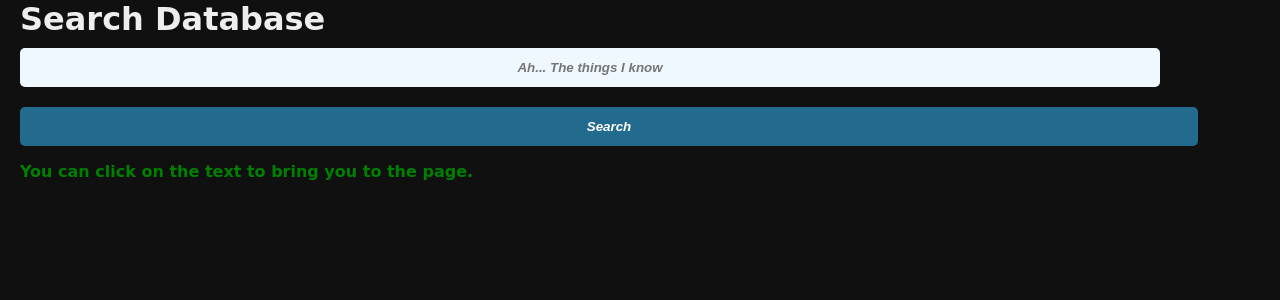
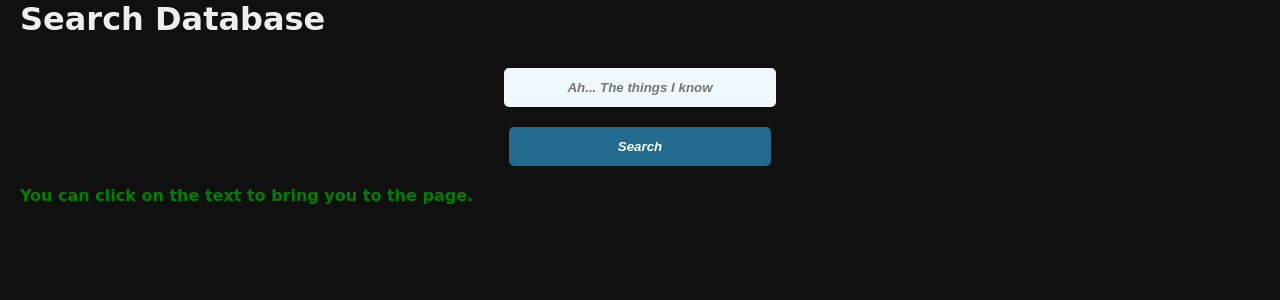
Before and after one commit to Guccci-Banana/Risk-of-Rain-2-, a Flask app: page /search in a window 1280 px wide. Shown: the part 155-455 px from the top of the page. Run offline with Flask 3, Linux system fonts and the light colour scheme.

Commit message:
added story and refined search bar

```diff
--- a/app.py
+++ b/app.py
@@ -124,6 +124,16 @@ def map_info(name):
 
     return render_template('map_info.html', map=map)
 
+@app.route('/survivorstory/<name>')
+def survivorstory(name):
+    db = get_db()
+    survivor = db.execute(
+        'SELECT * FROM survivor WHERE LOWER(name) = ?', (name,)
+    ).fetchone()
+    if survivor is None:
+        return render_template('survivornotfound.html'), 404
+    return render_template('survivorstory.html', survivor=survivor)
+
 '''
 @app.route('/bosses')
 def bosses():
@@ -196,7 +206,7 @@ def search():
         query = request.form['query'].lower()
         item_results = db.execute('SELECT * FROM Item WHERE LOWER(name) LIKE ?', ('%' + query + '%',)).fetchall()
         survivor_results = db.execute('SELECT * FROM Survivor WHERE LOWER(name) LIKE ?', ('%' + query + '%',)).fetchall()
-        ability_results = db.execute('SELECT * FROM Abilities WHERE LOWER(name) LIKE ?', ('%' + query + '%',)).fetchall()
+        ability_results = db.execute('SELECT * FROM Abilities WHERE LOWER(name) LIKE ? OR LOWER(traits) LIKE ?', ('%' + query + '%', '%' + query + '%')).fetchall()
         map_results = db.execute('SELECT * FROM Map WHERE LOWER(name) LIKE ?', ('%' + query + '%',)).fetchall()
         results = {
             'items': item_results,
--- a/static/css/style.css
+++ b/static/css/style.css
@@ -212,7 +212,7 @@ button:hover {
 .item-info-card {
     background: #181818;
     border-radius: 16px;
-    max-width: 500px;
+    max-width: 2000px;
     margin: 40px auto 0 auto;
     padding: 32px 24px 24px 24px;
     box-shadow: 0 2px 16px #0008;
@@ -243,39 +243,56 @@ a:focus {
     text-decoration: underline; /* underline on hover */
 }
 
-.resultslist {
-    display: flex;            /* Use flexbox for easy centering */
-    flex-direction: column;   /* Stack items vertically */
-    align-items: center;      /* Center horizontally */
-    margin-top: 20px;         /* Add some spacing from top */
+.results-grid {
+    display: grid;
+    grid-template-columns: repeat(auto-fit, minmax(220px, 1fr));
+    gap: 20px;
+    margin-top: 20px;
+}
+
+.results-column {
+    background: #101010;
+    padding: 15px;
+    border-radius: 10px;
+    box-shadow: 0 2px 6px rgba(0,0,0,0.1);
+}
+
+.results-column h2 {
+    margin-bottom: 10px;
+    color: #ffffff;
+}
+
+.results-column ul {
+    list-style: none; /* Center the list items */
+    padding: 0;
+}
+
+.results-column li {
+    margin: 5px 0;
+}
+
+.results-column a {
+    text-decoration: none;
+    color: #007acc;
+    font-weight: bold;
+}
+
+.results-column a:hover {
+    text-decoration: underline;
+}
+.no-results {
+    color: rgba(255, 0, 0, 0.65);
+    font-weight: bold;
 }
 
 
-/* Center the headings */
-.resultslist h2 {
-    text-align: center;
-    margin-bottom: 10px;
+.search-wrapper {
+    text-align: center;       /* Center the search bar */
+    margin-top: 20px;         /* Add some spacing from top */
+    margin-bottom: 20px;      /* Add some spacing from bottom */
+    width: 100%;
+    display: flex;
+    justify-content: center;
+    align-items: center;
+    gap: 10px;                /* Space between input and button */
 }
-
-/* Style and center the ul */
-.resultslist ul {
-    list-style-type: none;   /* Remove bullets */
-    padding: 0;
-    text-align: center;       /* Center text inside list items */
-}
-
-/* Optional: style individual li items */
-.resultslist li {
-    margin: 5px 0;
-}
-
-/* Style the links */
-.resultslist a {
-    text-decoration: none;    /* Remove underline */
-    color: #007BFF;           /* Link color */
-    transition: color 0.3s;
-}
-
-.resultslist a:hover {
-    color: #FF4500;           /* Hover color */
-}
--- a/templates/layout.html
+++ b/templates/layout.html
@@ -16,6 +16,7 @@
         <a href="{{ url_for('abilities') }}">Abilities</a>
         <a href="{{ url_for('maps') }}">Maps</a>
         <a href="{{ url_for('search') }}">Search</a>
+
 
         <div id="controls" style="display:none;">
             <button id="resetBtn" style="background-color: #1e1b2e;
--- a/templates/search.html
+++ b/templates/search.html
@@ -10,13 +10,13 @@
         </form>
     </div>
 
-
     <p style="color: green; font-weight: bold;">You can click on the text to bring you to the page.</p>
 
-    <div class="resultslist">
+    <div class="results-grid">
         {% if results %}
             {% set has_any_results = false %}
             {% for table_name, items in results.items() %}
+                <div class="results-column">
                     <h2>{{ table_name.capitalize() }}</h2>
                     {% if items %}
                         {% set has_any_results = true %}
@@ -24,42 +24,36 @@
                             {% for item in items %}
                                 {% if table_name == 'items' %}
                                     <li>
-                                    <strong>
                                         <a href="{{ url_for('item_info', name=item[1]|lower) }}">
                                             {{ item[1] }}
                                         </a>
-                                    </strong>
                                     </li>
                                 {% elif table_name == 'survivors' %}
                                     <li>
-                                    <strong>
                                         <a href="{{ url_for('survivor_info', name=item[1]|lower) }}">
                                             {{ item[1] }}
                                         </a>
-                                    </strong>
                                     </li>
                                 {% elif table_name == 'abilities' %}
                                     <li>
-                                    <strong>
                                         <a href="{{ url_for('abilities_info', name=item[1]|lower) }}">
                                             {{ item[1] }}
                                         </a>
-                                    </strong>
                                     </li>
                                 {% elif table_name == 'maps' %}
                                     <li>
-                                    <strong>
                                         <a href="{{ url_for('map_info', name=item[1]|lower) }}">
                                             {{ item[1] }}
                                         </a>
-                                    </strong>
                                     </li>
                                 {% endif %}
                             {% endfor %}
+                            <p>Total results in {{ table_name }}: {{ items|length }}</p>
                         </ul>
                     {% else %}
-                    <p class="no-results" style="color: rgba(255, 0, 0, 0.582); font-weight: bold;">No results found in {{ table_name }}.</p>
+                        <p class="no-results">No results found in {{ table_name }}.</p>
                     {% endif %}
+                </div>
             {% endfor %}
         {% endif %}
     </div>
--- a/templates/survivor_info.html
+++ b/templates/survivor_info.html
@@ -15,12 +15,15 @@
     </div>
 
     <div class="item-info-card draggable">
-        <p>Health Regeneration: {{ survivor['health_regeneration'] }} ( + {{ survivor['health_regeneration_scaling'] }} per level).</p>
+        <p>Health Regeneration: {{ survivor['health_regeneration'] }} ( + {{ survivor['health_regen_scaling'] }} per level).</p>
     </div>
 
     <div class="item-info-card draggable">
         <p>Damage: {{ survivor['damage'] }} ( + {{ survivor['damage_scaling'] }} per level).</p>
     </div>
 
+    <div class="item-info-card draggable">
+        <a href="{{ url_for('survivorstory', name=survivor['name'].lower()) }}">View Story</a>
+    </div>
 
 {% endblock %}
```
Also changed, not shown: templates/survivorstory.html (added, +9 -0 lines), data.db, templates/item_info.html (indentation only). Lines whose indentation alone changed are shown as unchanged.
